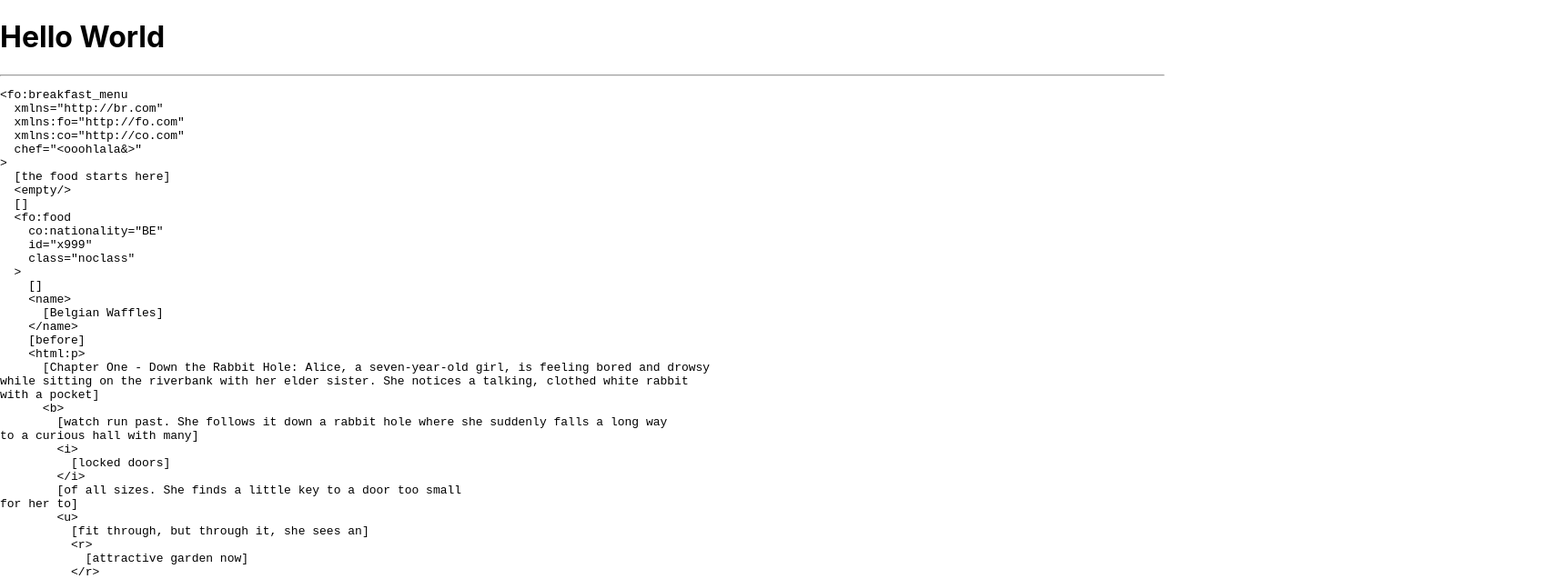
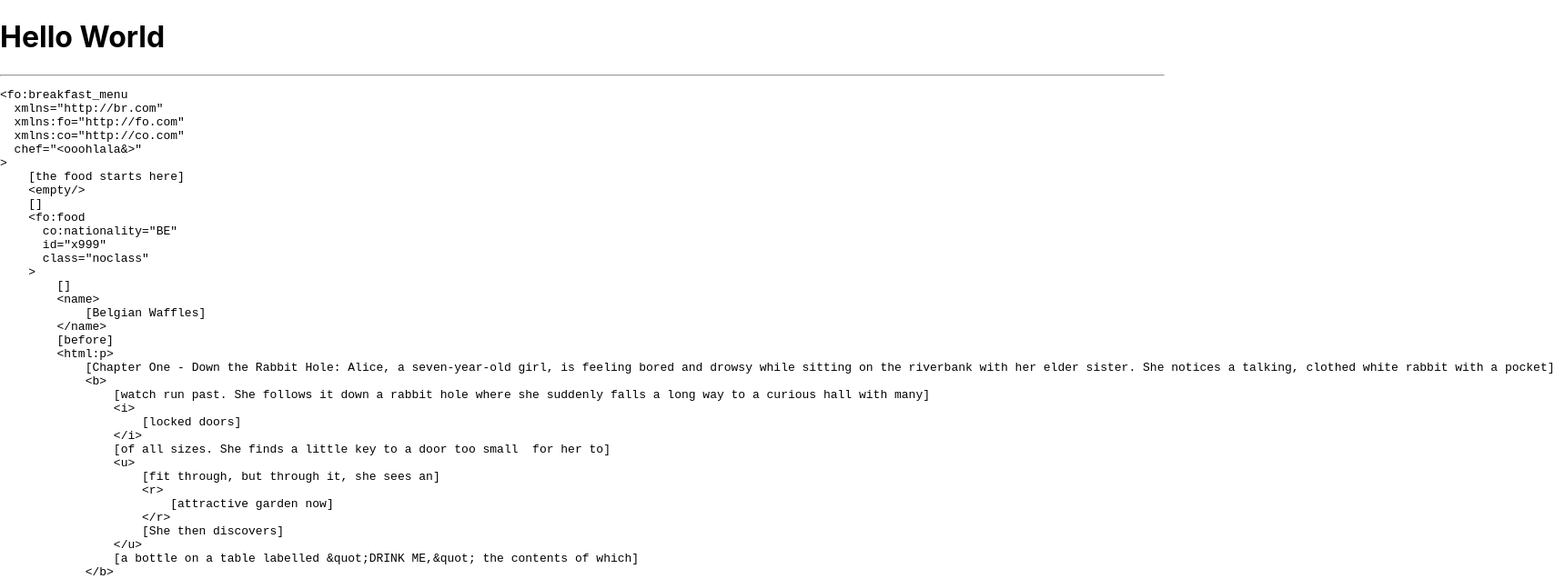
Before and after one commit to justinkelly69/snac2, a React (Create React App) app: page / in a window 1280 px wide. Shown: the top 637 px of the page at 91% size, 1709 px wide, since content can reach past the window. Built offline with nearby package versions, Linux system fonts and the light colour scheme.

Commit message:
shortened it a bit

```diff
--- a/src/lib/tsx/outFuncs.tsx
+++ b/src/lib/tsx/outFuncs.tsx
@@ -7,8 +7,8 @@ export const prefixOpts = {
     newLine: "\n",
     usePrefix: true,
     startChar: ">",
-    charOn: "  ",
-    charOff: "  ",
+    charOn: "    ",
+    charOff: "    ",
     attributePrefix: "  ",
 }
 
@@ -19,90 +19,174 @@ export const xmlOpts = {
     allowPIs: true,
 }
 
-export const OpenTag = (props: { path: number[], name: string, attributes: AttributesType }): JSX.Element =>
+export const OpenCloseEmptyTag = (props: {
+    path: number[],
+    name: string,
+    attributes: AttributesType,
+    isEmpty: boolean,
+    isClose: boolean
+}): JSX.Element =>
     <div>
         <Prefix path={props.path} opts={prefixOpts} />
-        &lt;{props.name}
-        <Attributes path={props.path} attributes={props.attributes} />
+        &lt;
+        {props.isClose ? '/' : null}
+        {props.name}
+        {!props.isClose ?
+            <>
+                <Attributes
+                    path={props.path}
+                    attributes={props.attributes}
+                />
                 {Object.keys(props.attributes).length > 0 ?
-            <Prefix path={props.path} opts={prefixOpts} />
+                    <Prefix
+                        path={props.path}
+                        opts={prefixOpts}
+                    />
+                    : null
+                }
+                {props.isEmpty ? '/' : null}
+            </>
             : null
         }
         &gt;
     </div>
 
-export const CloseTag = (props: { path: number[], name: string }): JSX.Element =>
+export const OpenTag = (props: {
+    path: number[],
+    name: string,
+    attributes: AttributesType
+}): JSX.Element =>
+    <OpenCloseEmptyTag
+        path={props.path}
+        name={props.name}
+        attributes={props.attributes}
+        isEmpty={false}
+        isClose={false}
+    />
+
+export const CloseTag = (props: {
+    path: number[],
+    name: string
+}): JSX.Element =>
+    <OpenCloseEmptyTag
+        path={props.path}
+        name={props.name}
+        attributes={{}}
+        isEmpty={false}
+        isClose={true}
+    />
+
+export const EmptyTag = (props: {
+    path: number[],
+    name: string,
+    attributes: AttributesType
+}): JSX.Element =>
+    <OpenCloseEmptyTag
+        path={props.path}
+        name={props.name}
+        attributes={props.attributes}
+        isEmpty={true}
+        isClose={false}
+    />
+
+export const Text = (props: {
+    path: number[],
+    text: string
+}): JSX.Element =>
     <div>
-        <Prefix path={props.path} opts={prefixOpts} />
-        &lt;/{props.name}&gt;
-    </div>
-
-export const EmptyTag = (props: { path: number[], name: string, attributes: AttributesType }): JSX.Element =>
-    <div>
-        <Prefix path={props.path} opts={prefixOpts} />
-        &lt;{props.name}
-        <Attributes path={props.path} attributes={props.attributes} />
-        {Object.keys(props.attributes).length > 0 ?
-            <Prefix path={props.path} opts={prefixOpts} />
-            : null
-        }
-        /&gt;
-    </div>
-
-export const Text = (props: { path: number[], text: string }): JSX.Element =>
-    <div>
-        <Prefix path={props.path} opts={prefixOpts} />
+        <Prefix
+            path={props.path}
+            opts={prefixOpts}
+        />
         [{props.text}]
     </div>
 
-export const CDATA = (props: { path: number[], cdata: string }): JSX.Element =>
-    <>
+export const CDATA = (props: {
+    path: number[],
+    cdata: string
+}): JSX.Element =>
     <div>
-            <Prefix path={props.path} opts={prefixOpts} />
+        <Prefix
+            path={props.path}
+            opts={prefixOpts}
+        />
         &lt;![CDATA[{props.cdata}]]&gt;
     </div>
-    </>
 
-export const Comment = (props: { path: number[], comment: string }): JSX.Element =>
+export const Comment = (props: {
+    path: number[],
+    comment: string
+}): JSX.Element =>
     <div>
-        <Prefix path={props.path} opts={prefixOpts} />
+        <Prefix
+            path={props.path}
+            opts={prefixOpts}
+        />
         &lt;!--{props.comment}--&gt;
     </div>
 
-export const Pi = (props: { path: number[], lang: string, body: string }): JSX.Element =>
+export const Pi = (props: {
+    path: number[],
+    lang: string,
+    body: string
+}): JSX.Element =>
     <div>
-        <Prefix path={props.path} opts={prefixOpts} />
+        <Prefix
+            path={props.path}
+            opts={prefixOpts}
+        />
         &lt;?{props.lang} {props.body} ?&gt;
     </div>
 
-export const Attributes = (props: { path: number[], attributes: AttributesType }): JSX.Element => {
+export const Attributes = (props: {
+    path: number[],
+    attributes: AttributesType
+}): JSX.Element => {
     return Object.keys(props.attributes).length > 0 ?
         <div>
             {Object.keys(props.attributes).map((a, i) => {
                 return (
                     <span key={i}>
                         {i > 0 ? <br /> : null}
-                        <Attribute path={props.path} name={a} value={props.attributes[a]} />
+                        <Attribute
+                            path={props.path}
+                            name={a}
+                            value={props.attributes[a]}
+                        />
                     </span>
-
                 )
             })}
         </div> :
         <></>
 }
 
-export const Attribute = (props: { path: number[], name: string, value: string }): JSX.Element =>
+export const Attribute = (props: {
+    path: number[],
+    name: string,
+    value: string
+}): JSX.Element =>
     <span>
-        <Prefix path={props.path} opts={prefixOpts} />
+        <Prefix
+            path={props.path}
+            opts={prefixOpts}
+        />
         {prefixOpts.attributePrefix}
         {props.name}=&quot;{props.value}&quot;
     </span>
 
 
-export const Prefix = (props: { path: number[], opts: PrefixOpts }): JSX.Element => {
+export const Prefix = (props: {
+    path: number[],
+    opts: PrefixOpts
+}): JSX.Element => {
+    if (props.opts.showPrefix) {
         let out = ""
         for (let i in props.path) {
             out += props.opts.charOn;
         }
         return (<span>{out}</span>)
     }
+    else {
+        return <></>
+    }
+}
--- a/src/lib/tsx/snac2xml.tsx
+++ b/src/lib/tsx/snac2xml.tsx
@@ -1,14 +1,12 @@
 import React from 'react';
 
 import {
-    SNAC2XMLOutFuncs, SNACItem, SNACElement,
-    SNACText, SNACCDATA, SNACComment, SNACPINode,
-    SNAC2XMLOpts,
+    SNAC2XMLOutFuncs, SNACItem, SNACElement, SNACText,
+    SNACCDATA, SNACComment, SNACPINode, SNAC2XMLOpts,
 } from '../snac/types'
 
 import {
-    escapeHtml, escapeCDATA, escapeComment,
-    escapePIBody,
+    escapeHtml, escapeCDATA, escapeComment, escapePIBody,
 } from '../snac/utils'
 
 const snac2xml = (snac: SNACItem[], funcs: SNAC2XMLOutFuncs, opts: SNAC2XMLOpts) => {
@@ -24,13 +22,10 @@ const _snac2xml = (snac: SNACItem[], path: number[], funcs: SNAC2XMLOutFuncs, op
 
         if (snac[i].hasOwnProperty("N")) {
             const snacElementNode: SNACElement = snac[i] as SNACElement;
-
-            const children = _snac2xml(snacElementNode["C"], newPath, funcs, opts)
-            console.log(JSON.stringify(snacElementNode["C"], null, 4))
-
-            if (children.length === 0 && opts.selfCloseTags) {
-                out = [...out,(
+            if (snacElementNode["C"].length === 0 && opts.selfCloseTags) {
+                out = [...out, (
                     <EmptyTag
+                        key={i}
                         path={path}
                         name={snacElementNode["N"]}
                         attributes={snacElementNode["A"]}
@@ -39,18 +34,18 @@ const _snac2xml = (snac: SNACItem[], path: number[], funcs: SNAC2XMLOutFuncs, op
             }
             else {
                 out = [...out, (
-                    <>
+                    <span key={i}>
                         <OpenTag
                             path={path}
                             name={snacElementNode["N"]}
                             attributes={snacElementNode["A"]}
                         />
-                        {children}
+                        {_snac2xml(snacElementNode["C"], newPath, funcs, opts)}
                         <CloseTag
                             path={path}
                             name={snacElementNode["N"]}
                         />
-                    </>
+                    </span>
                 )]
             }
         }
@@ -61,13 +56,23 @@ const _snac2xml = (snac: SNACItem[], path: number[], funcs: SNAC2XMLOutFuncs, op
             if (opts.trimText) {
                 text = text.trim()
             }
-            out = [...out, (<Text path={path} text={text} />)]
+            out = [...out, (
+                <Text
+                    key={i}
+                    path={path}
+                    text={text}
+                />
+            )]
         }
 
         else if (snac[i].hasOwnProperty("D")) {
             const snacCDATANode: SNACCDATA = snac[i] as SNACCDATA
             out = [...out, (
-                <CDATA path={path} cdata={escapeCDATA(snacCDATANode["D"])} />
+                <CDATA
+                    key={i}
+                    path={path}
+                    cdata={escapeCDATA(snacCDATANode["D"])}
+                />
             )]
         }
 
@@ -75,7 +80,11 @@ const _snac2xml = (snac: SNACItem[], path: number[], funcs: SNAC2XMLOutFuncs, op
             if (opts.allowComments) {
                 const snacCommentNode: SNACComment = snac[i] as SNACComment
                 out = [...out, (
-                    <Comment path={path} comment={escapeComment(snacCommentNode["M"])} />
+                    <Comment
+                        key={i}
+                        path={path}
+                        comment={escapeComment(snacCommentNode["M"])}
+                    />
                 )]
             }
         }
@@ -84,7 +93,12 @@ const _snac2xml = (snac: SNACItem[], path: number[], funcs: SNAC2XMLOutFuncs, op
             if (opts.allowPIs) {
                 const snacPINode: SNACPINode = snac[i] as SNACPINode
                 out = [...out, (
-                    <Pi path={path} lang={snacPINode["L"]} body={escapePIBody(snacPINode["B"])} />
+                    <Pi
+                        key={i}
+                        path={path}
+                        lang={snacPINode["L"]}
+                        body={escapePIBody(snacPINode["B"])}
+                    />
                 )]
             }
         }
```
Also changed, not shown: src/App.css (+0 -38 lines), src/lib/data/xml/waffle.js (+1 -8 lines). Lines whose indentation alone changed are shown as unchanged.
